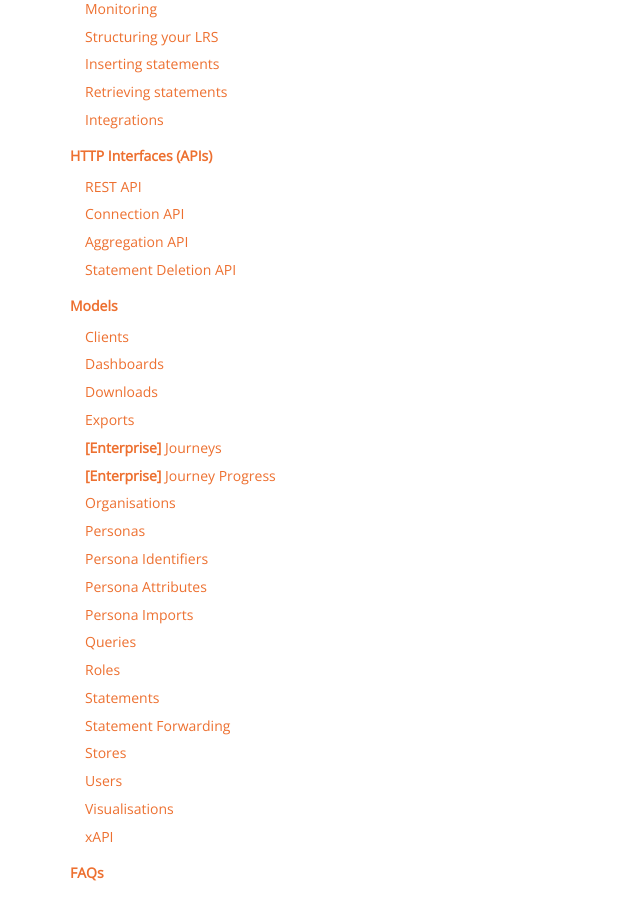
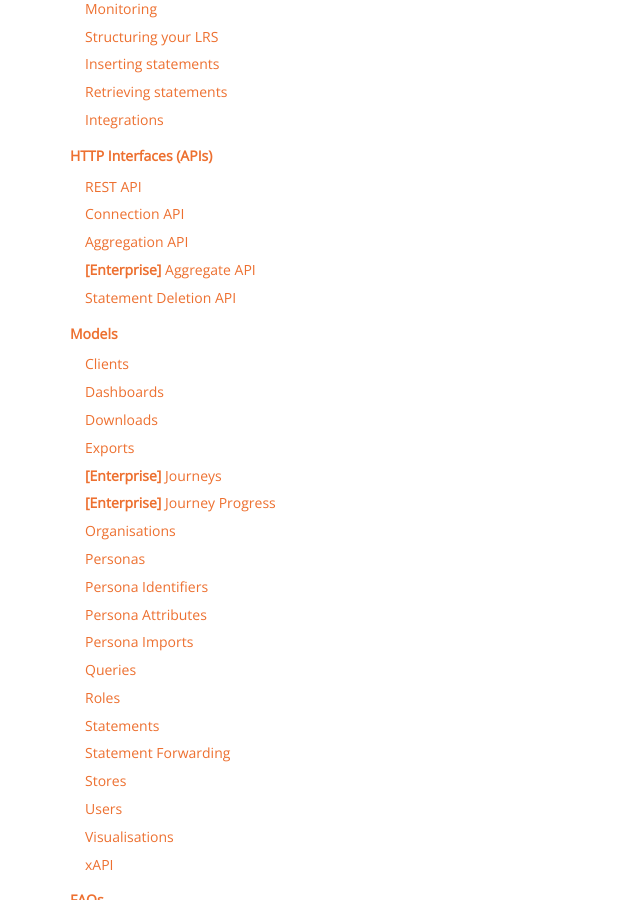
Before and after one commit to LearningLocker/docs, a Jekyll site: the page built from src/guides-migrating.md, in a window 1280 px wide and 900 px high, scrolled down 385 px. Shown: the whole window, without its empty margins (0-640 px from the left). Built offline with Jekyll 4.4.1, drawn with Linux system fonts in a browser that asks for light colours; nearby versions of some CDN libraries; our own code applies the rules of GitHub Pages for plain Markdown files.

Commit message:
docs(default): Add Aggregate API nav item

```diff
--- a/src/_layouts/default.html
+++ b/src/_layouts/default.html
@@ -41,6 +41,7 @@
           <li><a href="../http-rest">REST API</a></li>
           <li><a href="../http-connection">Connection API</a></li>
           <li><a href="../http-aggregation">Aggregation API</a></li>
+          <li><a href="../http-aggregate"><strong>[Enterprise]</strong> Aggregate API</a></li>
           <li><a href="../http-statement-deletion">Statement Deletion API</a></li>
         </ul>
 
```
